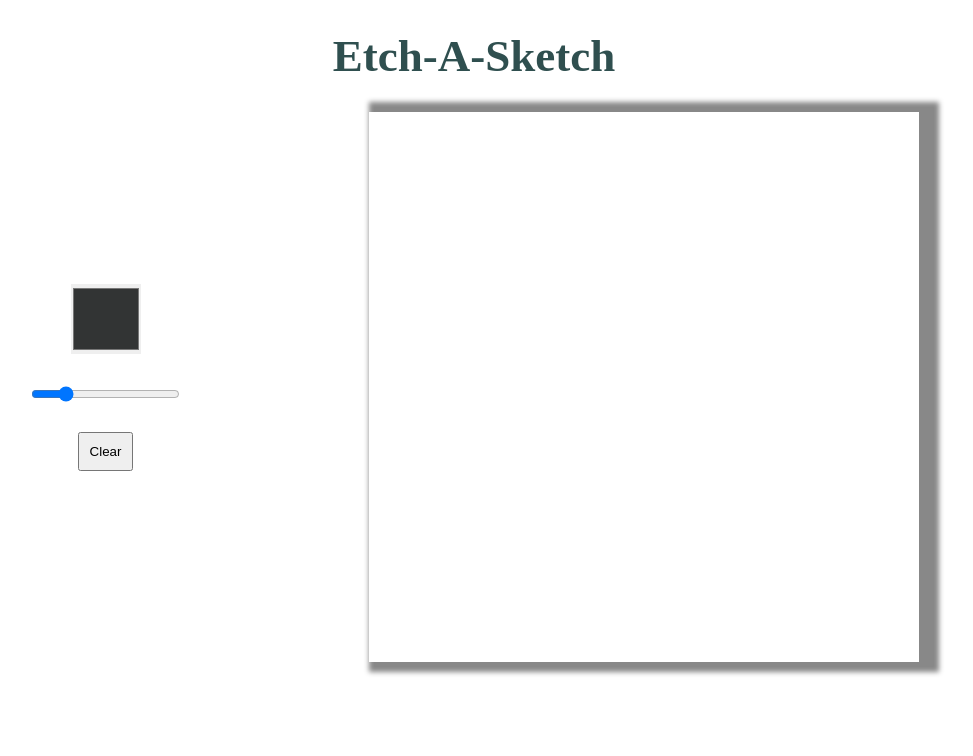
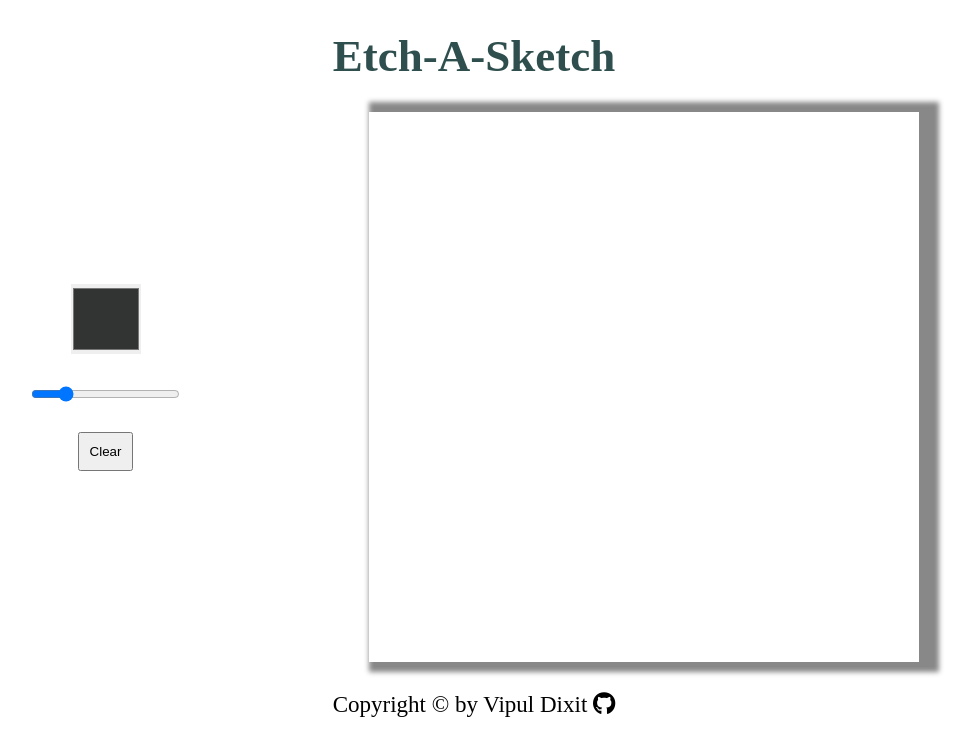
Before and after one commit to vipul-dixit-2004/Etch-A-Sketch, a plain HTML site: page index.html in a window 1280 px wide. Shown: the whole page, without its empty margins (166-1139 px from the left). Drawn offline with Linux system fonts and the light colour scheme.

Commit message:
added footer section

```diff
--- a/index.html
+++ b/index.html
@@ -6,6 +6,7 @@
     <title>Etch-A-Sketch</title>
     <link rel="stylesheet" href="style.css">
     <link rel="icon" href="./logo.png">
+    <script src="https://kit.fontawesome.com/b223c2177a.js" crossorigin="anonymous"></script>
 </head>
 <body>
     <center><h1 class="heading">Etch-A-Sketch</h1></center>
@@ -18,6 +19,9 @@
         <div class="drawing-area">
         </div>
     </div>
+    <footer>
+        <div>Copyright © by Vipul Dixit <a href="https://github.com/vipul-dixit-2004"><i class="fa-brands fa-github fa-bounce"></i></a></div>
+    </footer>
     <script src="index.js"></script>
 </body>
 </html>
--- a/style.css
+++ b/style.css
@@ -19,7 +19,6 @@
     display: flex;
     flex-direction: column;
     flex-grow: inherit;
-    /* align-items: center; */
 }
 .config>*{
     margin-bottom: 20px;
@@ -30,7 +29,6 @@
     padding: 0px !important;
     height: 70px;
     width: 70px;
-    /* border-radius: 100%; */
     border: 0px;
     overflow: hidden;
 }
@@ -38,3 +36,14 @@
 .config>*:active{
     background-color: greenyellow;
 }
+footer{
+    text-align:center;
+    padding: 10px;
+    margin-top: 20px;
+}
+footer>div{
+    font-size: 23px;
+}
+a{
+    color:black
+}
```
